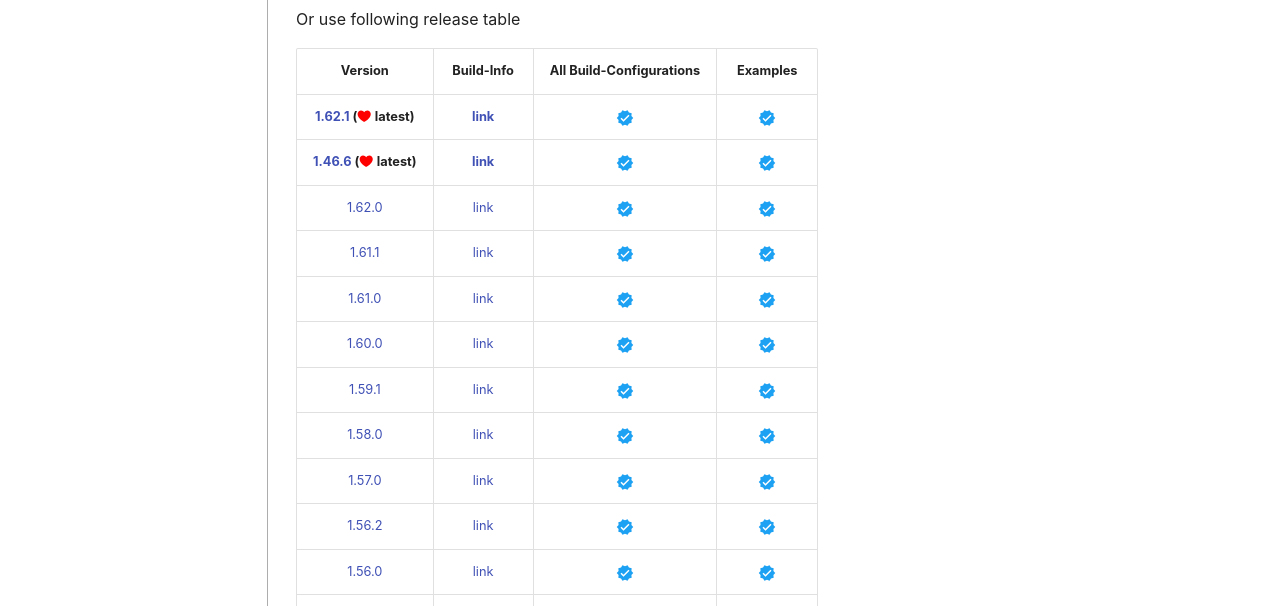
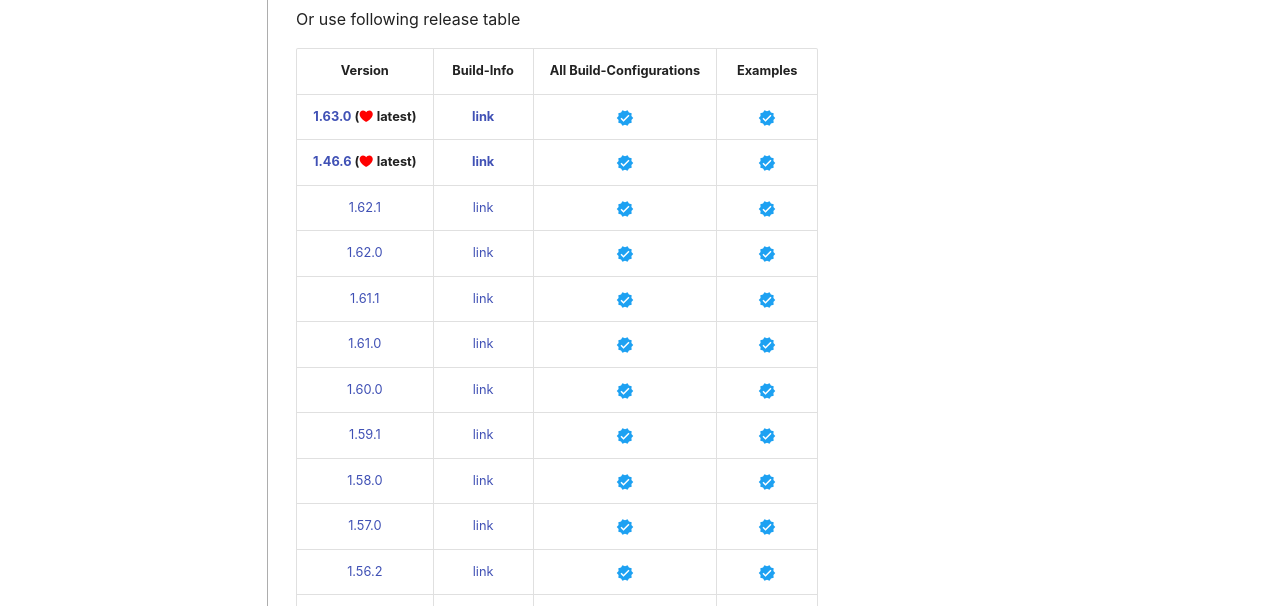
Before and after one commit to thommyho/Cpp-gRPC-Windows-PreBuilts, an MkDocs documentation site: the page built from docs/steps.md, in a window 1280 px wide and 900 px high. Shown: the part 294-900 px from the top of the window. Built offline with MkDocs 1.6.1 and Material for MkDocs 9.7.7, drawn with Linux system fonts in a browser that asks for light colours; emoji names are drawn with the system emoji font; some web fonts are replaced; comment, search, counter and statistics services are not loaded.

Commit message:
Version bump 1.63.0

```diff
--- a/docs/steps.md
+++ b/docs/steps.md
@@ -9,8 +9,9 @@ Or use following release table
 
 |                                                         Version                                                         |                                 Build-Info                                 |        All Build-Configurations         |                Examples                 |
 |:-----------------------------------------------------------------------------------------------------------------------:|:--------------------------------------------------------------------------:|:---------------------------------------:|:---------------------------------------:|
-| **[1.62.1](https://github.com/thommyho/gRPC_windows/releases/tag/v1.62.1) (:octicons-heart-fill-24:{ .heart } latest)** | **[link](https://github.com/thommyho/gRPC_windows_prebuilt/tree/v1.62.1)** | :material-check-decagram:{ .tick-blue } | :material-check-decagram:{ .tick-blue } |
+| **[1.63.0](https://github.com/thommyho/gRPC_windows/releases/tag/v1.63.0) (:octicons-heart-fill-24:{ .heart } latest)** | **[link](https://github.com/thommyho/gRPC_windows_prebuilt/tree/v1.63.0)** | :material-check-decagram:{ .tick-blue } | :material-check-decagram:{ .tick-blue } |
 | **[1.46.6](https://github.com/thommyho/gRPC_windows/releases/tag/v1.46.6) (:octicons-heart-fill-24:{ .heart } latest)** | **[link](https://github.com/thommyho/gRPC_windows_prebuilt/tree/v1.46.6)** | :material-check-decagram:{ .tick-blue } | :material-check-decagram:{ .tick-blue } |
+|                         [1.62.1](https://github.com/thommyho/gRPC_windows/releases/tag/v1.62.1)                         |   [link](https://github.com/thommyho/gRPC_windows_prebuilt/tree/v1.62.1)   | :material-check-decagram:{ .tick-blue } | :material-check-decagram:{ .tick-blue } |
 |                         [1.62.0](https://github.com/thommyho/gRPC_windows/releases/tag/v1.62.0)                         |   [link](https://github.com/thommyho/gRPC_windows_prebuilt/tree/v1.62.0)   | :material-check-decagram:{ .tick-blue } | :material-check-decagram:{ .tick-blue } |
 |                         [1.61.1](https://github.com/thommyho/gRPC_windows/releases/tag/v1.61.1)                         |   [link](https://github.com/thommyho/gRPC_windows_prebuilt/tree/v1.61.1)   | :material-check-decagram:{ .tick-blue } | :material-check-decagram:{ .tick-blue } |
 |                         [1.61.0](https://github.com/thommyho/gRPC_windows/releases/tag/v1.61.0)                         |   [link](https://github.com/thommyho/gRPC_windows_prebuilt/tree/v1.61.0)   | :material-check-decagram:{ .tick-blue } | :material-check-decagram:{ .tick-blue } |
```
